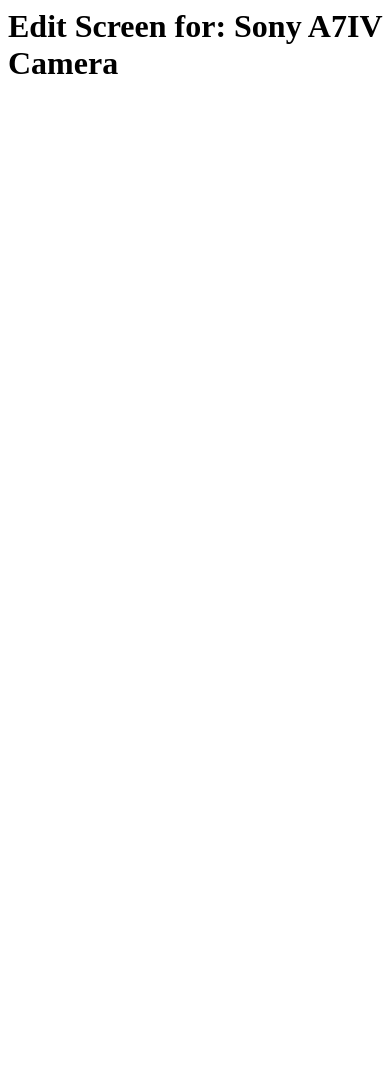
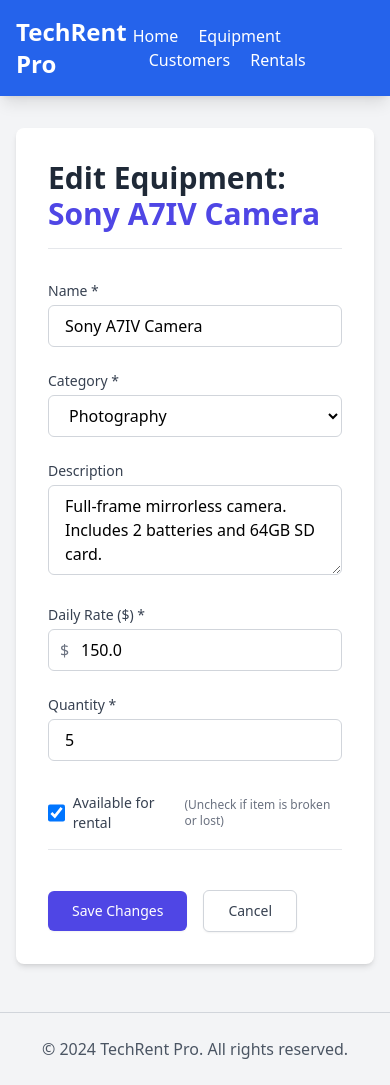
Before and after one commit to Brylov/techrent_pro, a Flask app: page /equipment/101/edit in a window 390 px wide. Before the commit the page ends 74 px from the top, so only its background shows below. Run offline with Flask 3, Linux system fonts and the light colour scheme; some libraries are stand-ins or nearby versions.

Commit message:
equipment api fully implemented

```diff
--- a/app.py
+++ b/app.py
@@ -2,9 +2,10 @@ from flask import Flask, render_template
 from routes.api import init_api
 
 app = Flask(__name__)
-
+app.secret_key = 'some_super_secret_hex_code_here'
 # Initialize API routes
 init_api(app)
 
+
 if __name__ == '__main__':
     app.run(debug=True)
--- a/routes/equipment.py
+++ b/routes/equipment.py
@@ -1,6 +1,6 @@
-from flask import jsonify, render_template, request, redirect
+from flask import jsonify, render_template, request, redirect, flash
 import math
-from db import equipment_data
+from db import equipment_data, rental_data, customer_data, STATUS
 
 ITEMS_PER_PAGE = 5
 
@@ -53,22 +53,93 @@ def init_equipment_routes(app):
 
     @app.route('/equipment/<int:item_id>')
     def view_equipment(item_id):
-        # Find the specific item in your mock database
+        # 1. Find the specific equipment
         item = next((i for i in equipment_data if i['id'] == item_id), None)
-
         if not item:
             return "Equipment not found", 404
 
-        # For now, just return a simple string to prove it works
-        return f"<h1>Viewing Equipment: {item['name']} (ID: {item['id']})</h1>"
+        # 2. Find all rentals for this specific equipment
+        item_rentals = []
+        active_rentals_count = 0
+
+        for rental in rental_data:
+            if rental['equipment_id'] == item_id:
+                # Find the customer's name for this rental
+                customer = next((c for c in customer_data if c['id'] == rental['customer_id']), None)
+                customer_name = customer['name'] if customer else "Unknown Customer"
+
+                # Check if it's currently active to calculate availability
+                # (Adjust 'STATUS.ACTIVE' depending on how your db.py handles enums/strings)
+                if rental['status'] in [STATUS.ACTIVE, STATUS.OVERDUE]:
+                    active_rentals_count += 1
+
+                # Add the enriched data to our history list
+                item_rentals.append({
+                    'customer_name': customer_name,
+                    'start_date': rental['start_date'],
+                    'end_date': rental.get('end_date', '-'), # Default to '-' if ongoing
+                    'status': rental['status'].name if hasattr(rental['status'], 'name') else rental['status'],
+                    'cost': rental.get('total_cost', 0) # Adjust key based on your db.py
+                })
+
+        # 3. Calculate currently available stock
+        currently_available = item['quantity'] - active_rentals_count
+
+        return render_template(
+            'equipment/detail.html',
+            item=item,
+            currently_available=currently_available,
+            rental_history=item_rentals
+        )
 
 
-    @app.route('/equipment/<int:item_id>/edit')
+    @app.route('/equipment/<int:item_id>/edit', methods=['GET', 'POST'])
     def edit_equipment(item_id):
+        # 1. Find the existing item
         item = next((i for i in equipment_data if i['id'] == item_id), None)
+        if not item:
+            flash("Equipment not found.", "danger")
+            return redirect('/equipment')
 
-        # For now, just a placeholder
-        return f"<h1>Edit Screen for: {item['name']}</h1>"
+        if request.method == 'POST':
+            # 2. Capture the submitted data into a dictionary (the "Sticky" data)
+            form_data = {
+                'id': item_id, # Keep the ID so the form knows which item we are talking about
+                'name': request.form.get('name'),
+                'category': request.form.get('category'),
+                'description': request.form.get('description'),
+                'daily_rate': request.form.get('daily_rate'),
+                'quantity': request.form.get('quantity'),
+                'available': 'available' in request.form
+            }
+
+            try:
+                # 3. Validation Logic
+                rate_val = float(form_data['daily_rate'] or 0)
+                quant_val = int(form_data['quantity'] or 0)
+
+                if rate_val < 0 or quant_val < 0:
+                    flash("Daily rate and quantity cannot be negative!", "danger")
+                    # Pass form_data back as 'item' to keep the fields filled
+                    return render_template('equipment/form.html', item=form_data)
+
+                # 4. Success: Update the actual item in the list
+                item['name'] = form_data['name']
+                item['category'] = form_data['category']
+                item['description'] = form_data['description']
+                item['daily_rate'] = rate_val
+                item['quantity'] = quant_val
+                item['available'] = form_data['available']
+
+                flash(f"Updated '{item['name']}' successfully!", "success")
+                return redirect(f'/equipment/{item_id}')
+
+            except ValueError:
+                flash("Please enter valid numbers for rate and quantity.", "danger")
+                return render_template('equipment/form.html', item=form_data)
+
+        # GET request: Show form with original data
+        return render_template('equipment/form.html', item=item)
 
 
     @app.route('/equipment/<int:item_id>/delete')
@@ -79,5 +150,51 @@ def init_equipment_routes(app):
         # Keep only the items that DO NOT match the deleted ID
         equipment_data = [item for item in equipment_data if item['id'] != item_id]
 
+        flash(f"Deleted item number '{item_id}' successfully!", "success")
+
         # Send the user back to the updated list
         return redirect('/equipment')
+
+    @app.route('/equipment/new', methods=['GET', 'POST'])
+    def new_equipment():
+        if request.method == 'POST':
+            # 1. Capture the data immediately into a dict
+            # This "mocks" an item object so the template can refill the fields
+            form_data = {
+                'name': request.form.get('name'),
+                'category': request.form.get('category'),
+                'description': request.form.get('description'),
+                'daily_rate': request.form.get('daily_rate'),
+                'quantity': request.form.get('quantity'),
+                'available': 'available' in request.form
+            }
+
+            try:
+                rate_val = float(form_data['daily_rate'] or 0)
+                quant_val = int(form_data['quantity'] or 0)
+
+                # 2. Validation Logic
+                if rate_val < 0 or quant_val < 0:
+                    flash("Rates and quantities cannot be negative!", "danger")
+                    # Pass form_data back as 'item' so the fields stay filled!
+                    return render_template('equipment/form.html', item=form_data)
+
+                # 3. If valid, proceed to save
+                new_id = (max(item['id'] for item in equipment_data) + 1) if equipment_data else 101
+
+                new_item = {
+                    'id': new_id,
+                    **form_data, # Spreads the strings from form_data
+                    'daily_rate': rate_val, # Overwrites with actual numbers
+                    'quantity': quant_val
+                }
+
+                equipment_data.append(new_item)
+                flash(f"Successfully added {new_item['name']}!", "success")
+                return redirect('/equipment')
+
+            except ValueError:
+                flash("Please enter valid numbers for rate and quantity.", "danger")
+                return render_template('equipment/form.html', item=form_data)
+
+        return render_template('equipment/form.html', item=None)
--- a/templates/base.html
+++ b/templates/base.html
@@ -18,6 +18,20 @@
             </div>
         </div>
     </nav>
+    <div class="container mx-auto px-4 mt-4">
+    {% with messages = get_flashed_messages(with_categories=true) %}
+      {% if messages %}
+        {% for category, message in messages %}
+          <div class="p-4 mb-4 rounded-md shadow-sm
+            {% if category == 'success' %} bg-green-100 text-green-700 border border-green-200
+            {% elif category == 'danger' %} bg-red-100 text-red-700 border border-red-200
+            {% else %} bg-blue-100 text-blue-700 border border-blue-200 {% endif %}">
+            {{ message }}
+          </div>
+        {% endfor %}
+      {% endif %}
+    {% endwith %}
+</div>
 
     <main class="container mx-auto mt-8 px-4">
         {% block content %}{% endblock %}
--- a/templates/equipment/form.html
+++ b/templates/equipment/form.html
@@ -0,0 +1,105 @@
+{% extends 'base.html' %}
+
+{% block title %}
+    {% if item %}Edit {{ item.name }}{% else %}Add New Equipment{% endif %} - TechRent Pro
+{% endblock %}
+
+{% block content %}
+<div class="bg-white rounded-lg shadow-md p-8 max-w-3xl mx-auto">
+
+    <!-- Dynamic Header -->
+    <div class="mb-8 pb-4 border-b border-gray-200">
+        <h1 class="text-3xl font-bold text-gray-800">
+            {% if item %}
+                Edit Equipment: <span class="text-indigo-600">{{ item.name }}</span>
+            {% else %}
+                Add New Equipment
+            {% endif %}
+        </h1>
+    </div>
+
+    <!-- The form will post to the current URL automatically -->
+    <form method="POST" class="space-y-6">
+
+        <!-- Name Field -->
+        <div>
+            <label for="name" class="block text-sm font-medium text-gray-700 mb-1">Name *</label>
+            <input type="text" id="name" name="name" required
+                   value="{{ item.name if item else '' }}"
+                   class="w-full border border-gray-300 rounded-md px-4 py-2 focus:ring-2 focus:ring-indigo-500 outline-none"
+                   placeholder="e.g. DJI Mavic 3 Pro">
+        </div>
+
+        <!-- Category Field -->
+        <div>
+            <label for="category" class="block text-sm font-medium text-gray-700 mb-1">Category *</label>
+            <select id="category" name="category" required
+                    class="w-full border border-gray-300 rounded-md px-4 py-2 bg-white focus:ring-2 focus:ring-indigo-500 outline-none">
+                <option value="" disabled {% if not item %}selected{% endif %}>Select a category...</option>
+                <!-- Hardcoded standard categories, pre-selecting if editing -->
+                {% set categories = ['Photography', 'Gimbal', 'Lighting', 'Audio', 'Monitor', 'Wireless', 'Drone'] %}
+                {% for cat in categories %}
+                    <option value="{{ cat }}" {% if item and item.category == cat %}selected{% endif %}>
+                        {{ cat }}
+                    </option>
+                {% endfor %}
+            </select>
+        </div>
+
+        <!-- Description Field -->
+        <div>
+            <label for="description" class="block text-sm font-medium text-gray-700 mb-1">Description</label>
+            <textarea id="description" name="description" rows="3"
+                      class="w-full border border-gray-300 rounded-md px-4 py-2 focus:ring-2 focus:ring-indigo-500 outline-none"
+                      placeholder="Enter equipment details...">{{ item.description if item else '' }}</textarea>
+        </div>
+
+        <!-- Rate and Quantity Row -->
+        <div class="grid grid-cols-1 md:grid-cols-2 gap-6">
+            <div>
+                <label for="daily_rate" class="block text-sm font-medium text-gray-700 mb-1">Daily Rate ($) *</label>
+                <div class="relative">
+                    <div class="absolute inset-y-0 left-0 pl-3 flex items-center pointer-events-none">
+                        <span class="text-gray-500 sm:text-sm">$</span>
+                    </div>
+                    <input type="number" id="daily_rate" name="daily_rate" step="0.01"  required
+                           value="{{ item.daily_rate if item else '' }}"
+                           class="w-full border border-gray-300 rounded-md pl-8 pr-4 py-2 focus:ring-2 focus:ring-indigo-500 outline-none"
+                           placeholder="0.00">
+                </div>
+            </div>
+
+            <div>
+                <label for="quantity" class="block text-sm font-medium text-gray-700 mb-1">Quantity *</label>
+                <input type="number" id="quantity" name="quantity" step="1"  required
+                       value="{{ item.quantity if item else '' }}"
+                       class="w-full border border-gray-300 rounded-md px-4 py-2 focus:ring-2 focus:ring-indigo-500 outline-none"
+                       placeholder="1">
+            </div>
+        </div>
+
+        <!-- Available Checkbox -->
+        <div class="flex items-center pt-2 pb-4 border-b border-gray-200">
+            <input type="checkbox" id="available" name="available" value="true"
+                   class="h-5 w-5 text-indigo-600 focus:ring-indigo-500 border-gray-300 rounded cursor-pointer"
+                   {% if not item or item.available %}checked{% endif %}>
+            <label for="available" class="ml-2 block text-sm font-medium text-gray-700 cursor-pointer">
+                Available for rental
+            </label>
+            <p class="ml-2 text-xs text-gray-500">(Uncheck if item is broken or lost)</p>
+        </div>
+
+        <!-- Action Buttons -->
+        <div class="flex items-center space-x-4 pt-4">
+            <button type="submit" class="px-6 py-2.5 bg-indigo-600 text-white text-sm font-medium rounded-md hover:bg-indigo-700 transition-colors shadow-sm">
+                {% if item %}Save Changes{% else %}Add Equipment{% endif %}
+            </button>
+
+            <a href="/equipment" class="px-6 py-2.5 bg-white border border-gray-300 text-gray-700 text-sm font-medium rounded-md hover:bg-gray-50 transition-colors shadow-sm">
+                Cancel
+            </a>
+        </div>
+
+    </form>
+</div>
+{% endblock %}
--- a/templates/equipment/list.html
+++ b/templates/equipment/list.html
@@ -8,7 +8,7 @@
     <!-- Top Header & Add Button -->
     <div class="flex justify-between items-center mb-8">
         <h1 class="text-3xl font-bold text-gray-800">Equipment Catalogue</h1>
-        <a href="/add-equipment" class="flex items-center px-5 py-2.5 bg-indigo-600 text-white text-sm font-medium rounded-lg hover:bg-indigo-700 transition-colors shadow-sm">
+        <a href="/equipment/new" class="flex items-center px-5 py-2.5 bg-indigo-600 text-white text-sm font-medium rounded-lg hover:bg-indigo-700 transition-colors shadow-sm">
             <span class="mr-2 text-lg">+</span> Add Equipment
         </a>
     </div>
--- a/templates/index.html
+++ b/templates/index.html
@@ -79,7 +79,7 @@
 
     <div class=" mt-6 mb-4 flex flex-wrap gap-12 items-center justify-center">
 
-        <a href="/add-equipment" class="flex items-center px-5 py-2.5 bg-indigo-600 text-white text-sm font-medium rounded-lg hover:bg-indigo-700 transition-colors shadow-sm">
+        <a href="/equipment/new" class="flex items-center px-5 py-2.5 bg-indigo-600 text-white text-sm font-medium rounded-lg hover:bg-indigo-700 transition-colors shadow-sm">
             <span class="mr-2 text-lg">+</span> Add Equipment
         </a>
 
```
Also changed, not shown: db.py (+26 -8 lines), templates/equipment/detail.html (added, +105 -0 lines).
